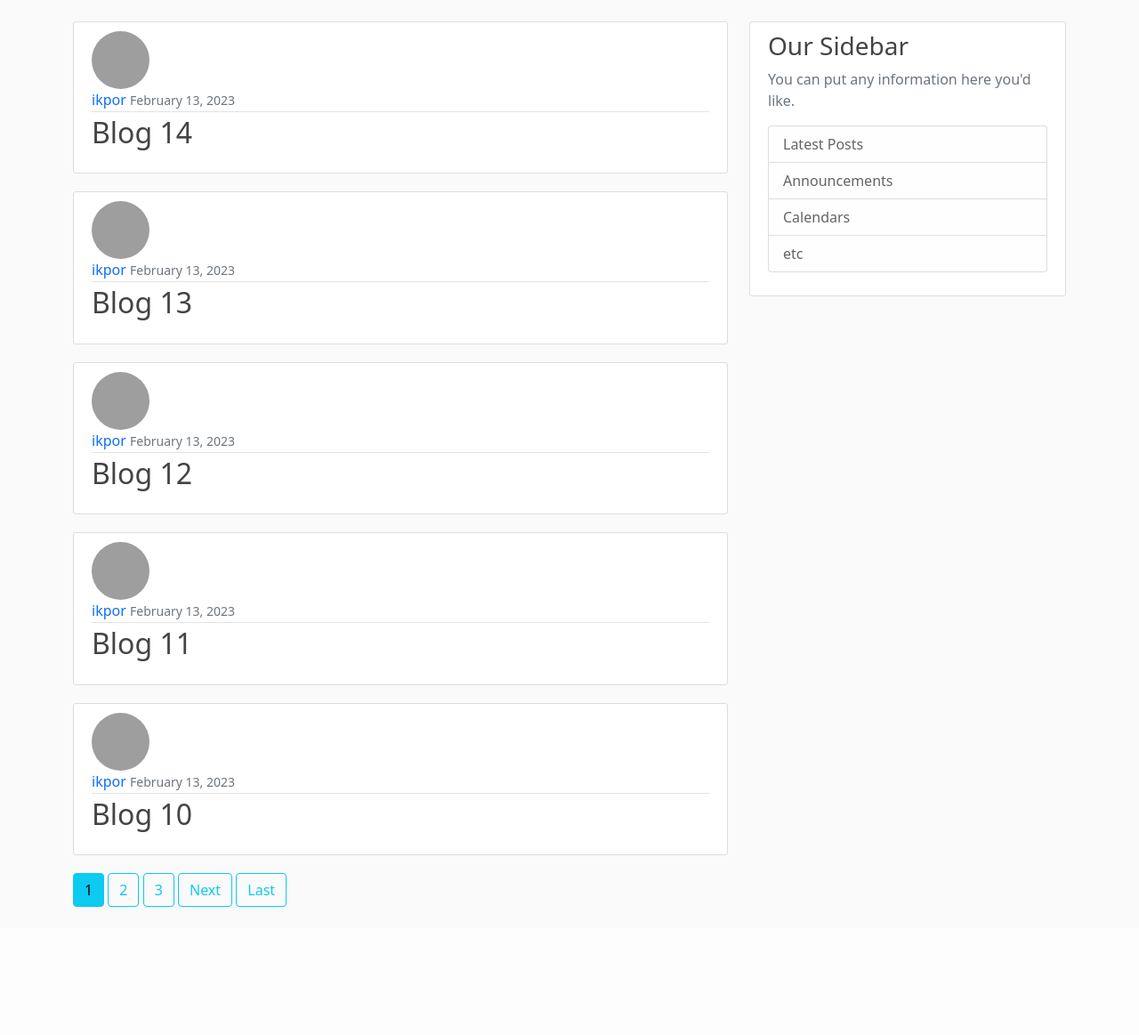
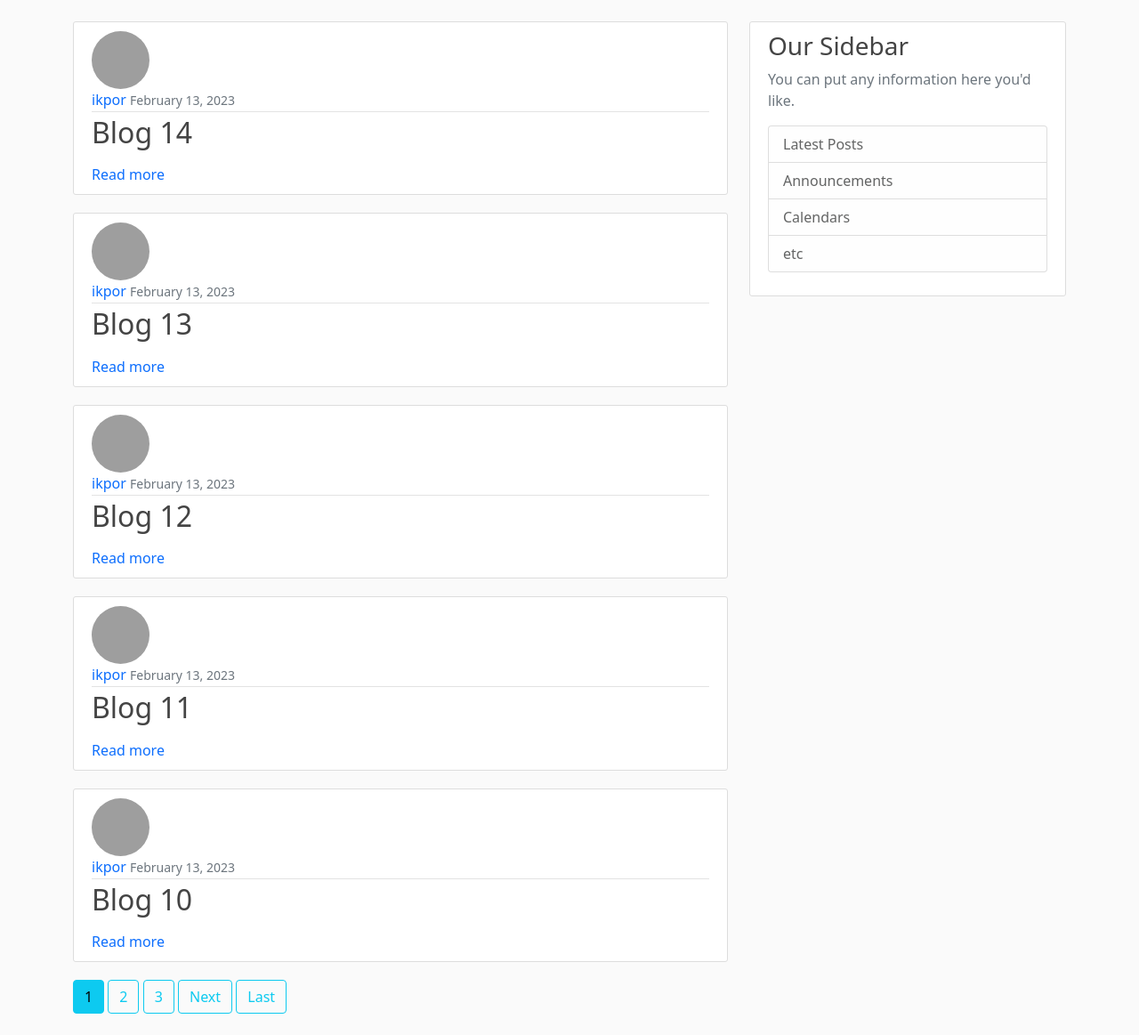
Before and after one commit to Brainboxx/blog-website-with-django, a Django app: page / in a window 1280 px wide. Shown: the part 56-1219 px from the top of the page at 89% size. Before the commit the page ends 1075 px from the top, so only its background shows below. Run offline with Django 4.2, Linux system fonts and the light colour scheme; data comes from the database, SQL or seed files in the repository; grey boxes are pictures that could not be loaded.

Commit message:
Made modifications to the home page

```diff
--- a/blog/templates/blog/home.html
+++ b/blog/templates/blog/home.html
@@ -10,6 +10,7 @@
         </div>
         <h2><a class="article-title" href="{% url 'post-detail' post.id %}">{{ post.title }}</a></h2>
         <p class="article-content">{{ post.short_content }}</p>
+        <a href="{% url 'post-detail' post.id %}">Read more</a>
     </div>
 </article>
 {% endfor %}
```
